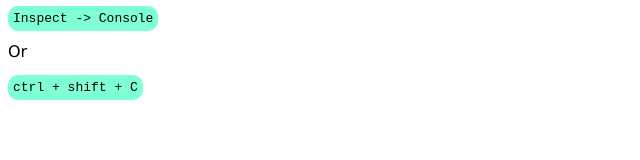
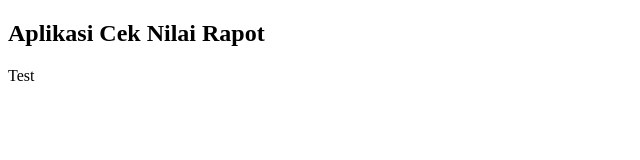
Before and after one commit to adipiscingelite/Belajar-JS, a plain HTML site: page index.html in a window 1280 px wide. Shown: the whole page, without its empty margins (0-640 px from the left). Drawn offline with Linux system fonts and the light colour scheme.

Commit message:
buat aplikasi cek nilai

```diff
--- a/index.html
+++ b/index.html
@@ -7,9 +7,14 @@
   <link rel="stylesheet" href="style.css">
 </head>
 <body>
-  <code class="p-5 bg-blue-200 rounded-lg">Inspect -> Console</code>
+  <!-- <code class="p-5 bg-blue-200 rounded-lg">Inspect -> Console</code>
   <p style="font-family: Verdana, Geneva, Tahoma, sans-serif;">Or</p>
-  <code class="p-5 bg-blue-200 rounded-lg">ctrl + shift + C</code>
+  <code class="p-5 bg-blue-200 rounded-lg">ctrl + shift + C</code> -->
+
+
+  <H2>Aplikasi Cek Nilai Rapot</H2>
+
+  <p>Test</p>
   <script src="script.js"></script>
 </body>
 </html>
```
